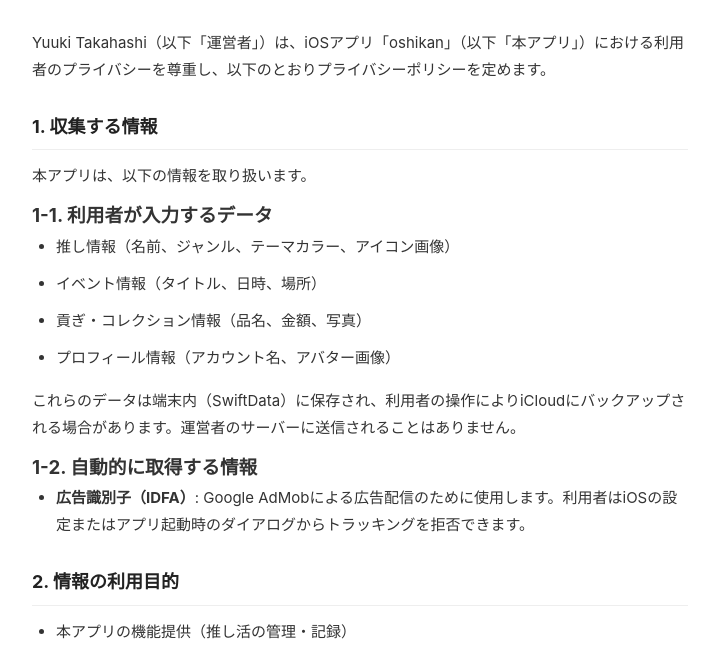
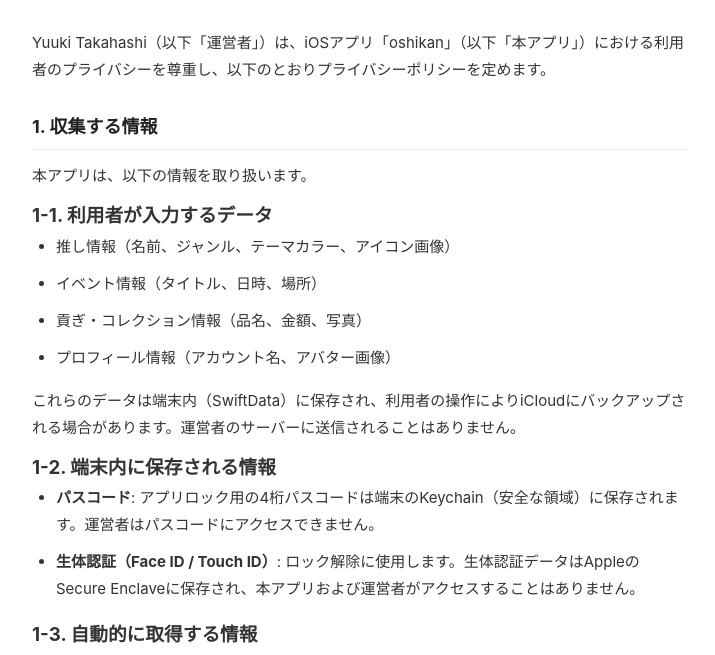
Before and after one commit to headshot-yuuki/oshikan-privacy, a plain HTML site: page docs/index.html in a window 1280 px wide. Shown: the part 138-793 px from the top of the page, without its empty margins (280-995 px from the left). Drawn offline with Linux system fonts and the light colour scheme.

Commit message:
docs: パスコード・FaceID情報を追加

```diff
--- a/docs/index.html
+++ b/docs/index.html
@@ -86,7 +86,13 @@
         </ul>
         <p>これらのデータは端末内（SwiftData）に保存され、利用者の操作によりiCloudにバックアップされる場合があります。運営者のサーバーに送信されることはありません。</p>
 
-        <h3>1-2. 自動的に取得する情報</h3>
+        <h3>1-2. 端末内に保存される情報</h3>
+        <ul>
+            <li><strong>パスコード</strong>: アプリロック用の4桁パスコードは端末のKeychain（安全な領域）に保存されます。運営者はパスコードにアクセスできません。</li>
+            <li><strong>生体認証（Face ID / Touch ID）</strong>: ロック解除に使用します。生体認証データはAppleのSecure Enclaveに保存され、本アプリおよび運営者がアクセスすることはありません。</li>
+        </ul>
+
+        <h3>1-3. 自動的に取得する情報</h3>
         <ul>
             <li><strong>広告識別子（IDFA）</strong>: Google AdMobによる広告配信のために使用します。利用者はiOSの設定またはアプリ起動時のダイアログからトラッキングを拒否できます。</li>
         </ul>
```
